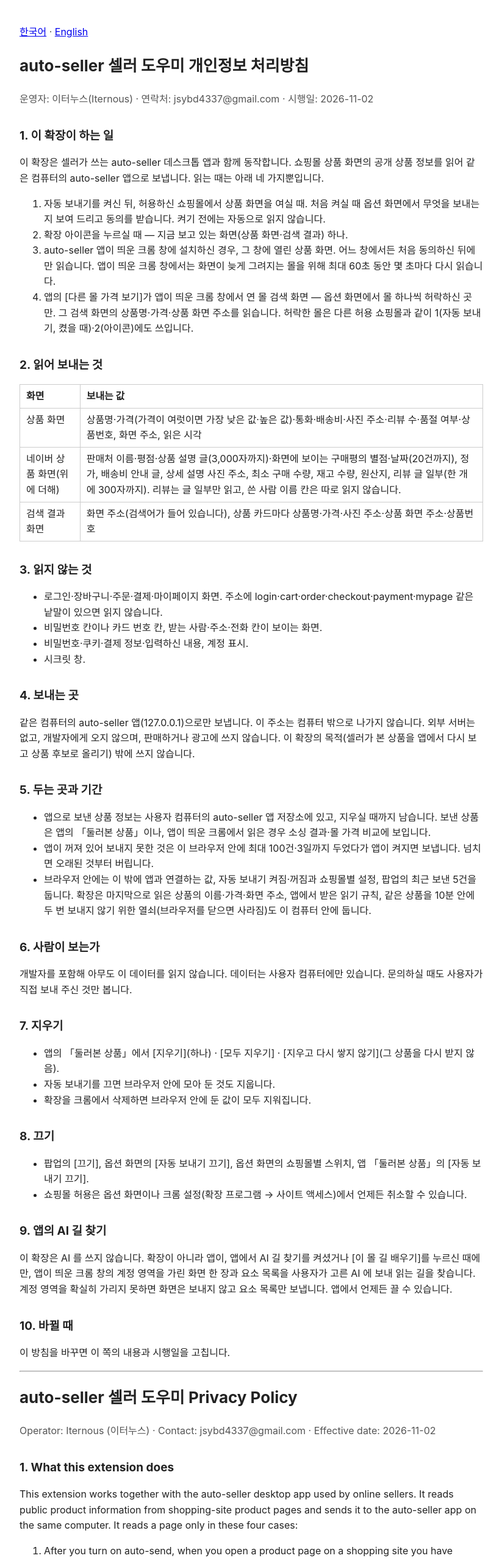
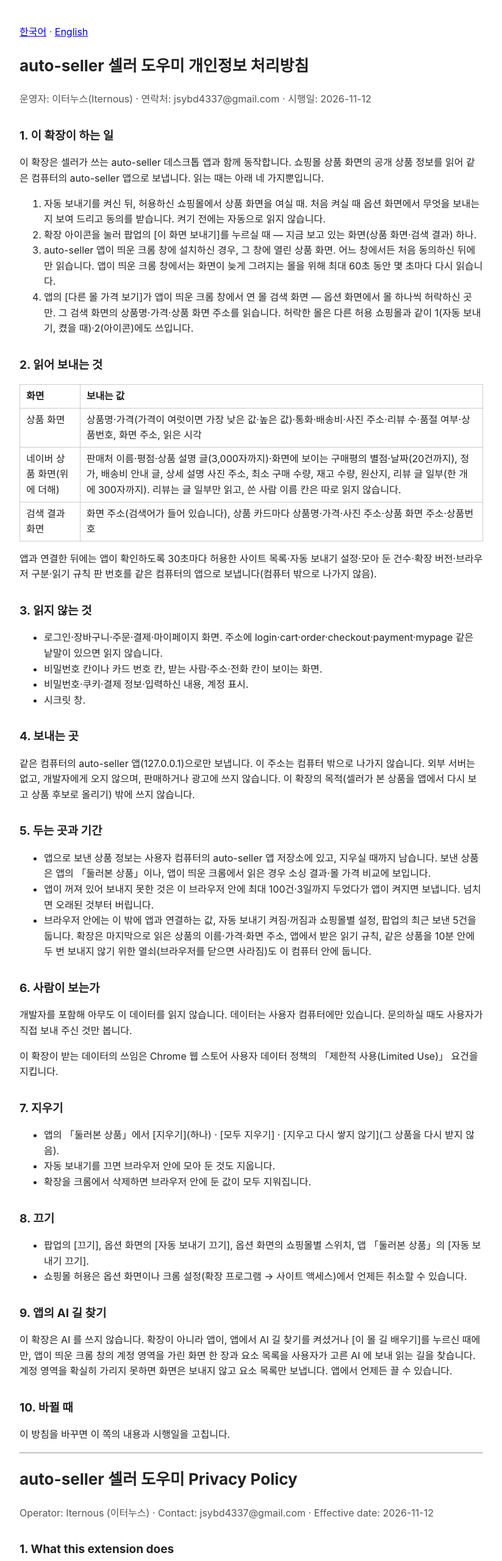
Before and after one commit to SeyunJeong/auto-seller-privacy, a plain HTML site: page index.html in a window 1280 px wide. Shown: the top 2560 px of the page at 61% size, without its empty margins (228-1051 px from the left). Drawn offline with Linux system fonts and the light colour scheme.

Commit message:
Update privacy policy: popup send button, 30-second app sync fields, Limited Use statement (effective 2026-11-12)

```diff
--- a/index.html
+++ b/index.html
@@ -16,13 +16,13 @@
 
 <section id="ko" lang="ko">
 <h1>auto-seller 셀러 도우미 개인정보 처리방침</h1>
-<p class="meta">운영자: 이터누스(Iternous) · 연락처: jsybd4337@gmail.com · 시행일: 2026-11-02</p>
+<p class="meta">운영자: 이터누스(Iternous) · 연락처: jsybd4337@gmail.com · 시행일: 2026-11-12</p>
 
 <h2>1. 이 확장이 하는 일</h2>
 <p>이 확장은 셀러가 쓰는 auto-seller 데스크톱 앱과 함께 동작합니다. 쇼핑몰 상품 화면의 공개 상품 정보를 읽어 같은 컴퓨터의 auto-seller 앱으로 보냅니다. 읽는 때는 아래 네 가지뿐입니다.</p>
 <ol>
   <li>자동 보내기를 켜신 뒤, 허용하신 쇼핑몰에서 상품 화면을 여실 때. 처음 켜실 때 옵션 화면에서 무엇을 보내는지 보여 드리고 동의를 받습니다. 켜기 전에는 자동으로 읽지 않습니다.</li>
-  <li>확장 아이콘을 누르실 때 — 지금 보고 있는 화면(상품 화면·검색 결과) 하나.</li>
+  <li>확장 아이콘을 눌러 팝업의 [이 화면 보내기]를 누르실 때 — 지금 보고 있는 화면(상품 화면·검색 결과) 하나.</li>
   <li>auto-seller 앱이 띄운 크롬 창에 설치하신 경우, 그 창에 열린 상품 화면. 어느 창에서든 처음 동의하신 뒤에만 읽습니다. 앱이 띄운 크롬 창에서는 화면이 늦게 그려지는 몰을 위해 최대 60초 동안 몇 초마다 다시 읽습니다.</li>
   <li>앱의 [다른 몰 가격 보기]가 앱이 띄운 크롬 창에서 연 몰 검색 화면 — 옵션 화면에서 몰 하나씩 허락하신 곳만. 그 검색 화면의 상품명·가격·상품 화면 주소를 읽습니다. 허락한 몰은 다른 허용 쇼핑몰과 같이 1(자동 보내기, 켰을 때)·2(아이콘)에도 쓰입니다.</li>
 </ol>
@@ -33,6 +33,7 @@
   <tr><td>네이버 상품 화면(위에 더해)</td><td>판매처 이름·평점·상품 설명 글(3,000자까지)·화면에 보이는 구매평의 별점·날짜(20건까지), 정가, 배송비 안내 글, 상세 설명 사진 주소, 최소 구매 수량, 재고 수량, 원산지, 리뷰 글 일부(한 개에 300자까지). 리뷰는 글 일부만 읽고, 쓴 사람 이름 칸은 따로 읽지 않습니다.</td></tr>
   <tr><td>검색 결과 화면</td><td>화면 주소(검색어가 들어 있습니다), 상품 카드마다 상품명·가격·사진 주소·상품 화면 주소·상품번호</td></tr>
 </table>
+<p>앱과 연결한 뒤에는 앱이 확인하도록 30초마다 허용한 사이트 목록·자동 보내기 설정·모아 둔 건수·확장 버전·브라우저 구분·읽기 규칙 판 번호를 같은 컴퓨터의 앱으로 보냅니다(컴퓨터 밖으로 나가지 않음).</p>
 <h2>3. 읽지 않는 것</h2>
 <ul>
   <li>로그인·장바구니·주문·결제·마이페이지 화면. 주소에 login·cart·order·checkout·payment·mypage 같은 낱말이 있으면 읽지 않습니다.</li>
@@ -50,6 +51,7 @@
 </ul>
 <h2>6. 사람이 보는가</h2>
 <p>개발자를 포함해 아무도 이 데이터를 읽지 않습니다. 데이터는 사용자 컴퓨터에만 있습니다. 문의하실 때도 사용자가 직접 보내 주신 것만 봅니다.</p>
+<p>이 확장이 받는 데이터의 쓰임은 Chrome 웹 스토어 사용자 데이터 정책의 「제한적 사용(Limited Use)」 요건을 지킵니다.</p>
 <h2>7. 지우기</h2>
 <ul>
   <li>앱의 「둘러본 상품」에서 [지우기](하나) · [모두 지우기] · [지우고 다시 쌓지 않기](그 상품을 다시 받지 않음).</li>
@@ -71,13 +73,13 @@
 
 <section id="en" lang="en">
 <h1>auto-seller 셀러 도우미 Privacy Policy</h1>
-<p class="meta">Operator: Iternous (이터누스) · Contact: jsybd4337@gmail.com · Effective date: 2026-11-02</p>
+<p class="meta">Operator: Iternous (이터누스) · Contact: jsybd4337@gmail.com · Effective date: 2026-11-12</p>
 
 <h2>1. What this extension does</h2>
 <p>This extension works together with the auto-seller desktop app used by online sellers. It reads public product information from shopping-site product pages and sends it to the auto-seller app on the same computer. It reads a page only in these four cases:</p>
 <ol>
   <li>After you turn on auto-send, when you open a product page on a shopping site you have allowed. The first time you turn it on, the options page shows what will be sent and asks for your consent. Nothing is read automatically before that.</li>
-  <li>When you press the extension icon — the one page you are looking at (a product page or search results).</li>
+  <li>When you press the extension icon and then [이 화면 보내기] (Send this page) in the popup — the one page you are looking at (a product page or search results).</li>
   <li>If you install it in the Chrome window opened by the auto-seller app, product pages opened in that window. In any window, pages are read only after you first give consent. In the Chrome window opened by the app, for malls whose pages render slowly, the page is read again every few seconds for up to 60 seconds.</li>
   <li>Mall search pages that the app's [다른 몰 가격 보기] (compare prices at other malls) opens in the Chrome window launched by the app — only for malls you have allowed one by one on the options page. The product name, price and product page URL on that search page are read. A mall you allowed is also used, like any other allowed shopping site, for 1 (auto-send, when on) and 2 (icon).</li>
 </ol>
@@ -89,6 +91,7 @@
   <tr><td>Naver product page (in addition)</td><td>Seller name, rating, product description text (up to 3,000 characters), star rating and date of the buyer reviews shown on the page (up to 20), list price, shipping-fee notice text, detail image URLs, minimum order quantity, stock quantity, country of origin, review text excerpts (up to 300 characters each). Reviews are read only as a text excerpt; the reviewer-name field is not read separately.</td></tr>
   <tr><td>Search results page</td><td>Page URL (it contains the search words); for each product card: product name, price, image URL, product page URL, product ID</td></tr>
 </table>
+<p>Once paired with the app, every 30 seconds the extension sends the list of allowed sites, the auto-send setting, the number of items held, the extension version, the browser type and the reading-rule version numbers to the app on the same computer so the app can check them (this does not leave your computer).</p>
 
 <h2>3. What is not read</h2>
 <ul>
@@ -110,6 +113,7 @@
 
 <h2>6. Does anyone read it?</h2>
 <p>No one, including the developer, reads this data. It stays on your computer. When you contact support, we see only what you choose to send us.</p>
+<p>The use of information received from this extension will adhere to the Chrome Web Store User Data Policy, including the Limited Use requirements.</p>
 
 <h2>7. Deleting</h2>
 <ul>
```
